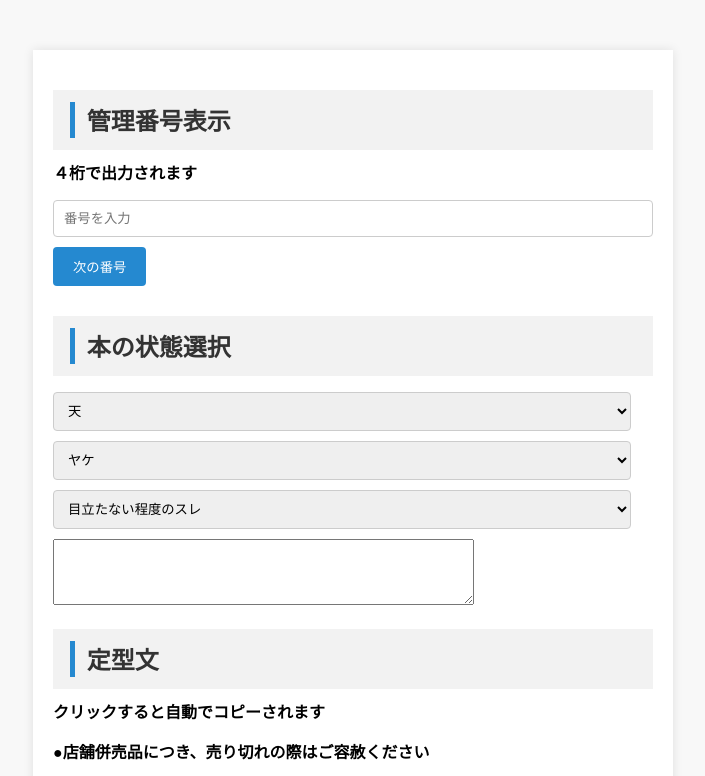
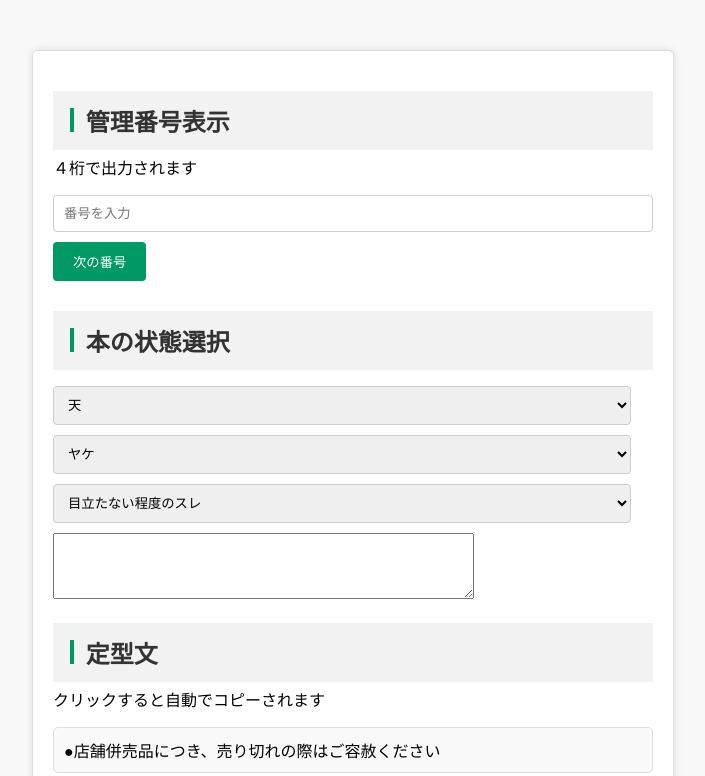
Before and after one commit to Hatayama-Megumi/sample01.github.io, a plain HTML site: page index.html in a window 1280 px wide. Shown: the top 776 px of the page, without its empty margins (287-992 px from the left). Drawn offline with nearby package versions, Linux system fonts and the light colour scheme.

Commit message:
stylesheet.css

```diff
--- a/stylesheet.css
+++ b/stylesheet.css
@@ -9,13 +9,13 @@ body {
   width: 80%;
   max-width: 600px;
   margin: 50px auto;
-  padding: 20px;
+  padding: 10px;
   background-color: #fff;
-  box-shadow: 0 0 10px rgba(0, 0, 0, 0.1);
+  box-shadow: 0 0 8px rgba(0, 0, 0, 0.1);
 }
 
 h2 {
-  margin-bottom: 10px;
+  margin-bottom: 5px;
 }
 
 input[type="text"], select {
@@ -30,19 +30,19 @@ button {
   padding: 10px 20px;
   margin-bottom: 10px;
   border: none;
-  background-color: #2589d0;
+  background-color: #009966;
   color: white;
   border-radius: 4px;
   cursor: pointer;
 }
 
 button:hover {
-  background-color: #0056b3;
+  background-color: #009966;
 }
 
 p {
-  margin-top: 10px;
-  font-weight: bold;
+  margin-top: 5px;
+
 }
 
 .heading-41 {
@@ -55,9 +55,27 @@ p {
 
 .heading-41::before {
   display: inline-block;
-  width: 5px;
-  height: 1.5em;
+  width: 4px;
+  height: 1em;
   margin-right: .5em;
-  background-color: #2589d0;
+  background-color: #009966;
   content: '';
 }
+
+/* Styling for each paragraph */
+p[data-copy] {
+  border: 1px solid #ddd;
+  padding: 10px;
+  margin-bottom: 10px;
+  border-radius: 5px;
+  background-color: #f9f9f9;
+}
+
+/* Optional: Add some spacing around the entire block */
+.container {
+  padding: 20px;
+
+  background-color: #fff;
+  border: 1px solid #ddd;
+  border-radius: 5px;
+}
```
